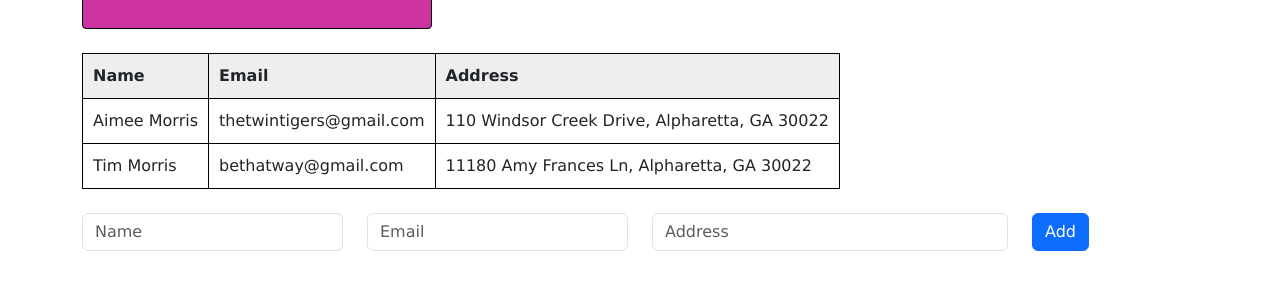
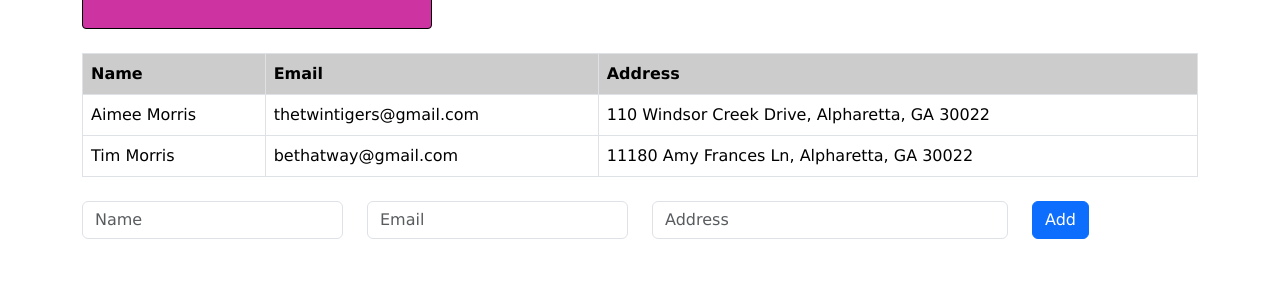
Before and after one commit to aimo88/sandbox, a website: page src/html/test.html in a window 1280 px wide. Shown: the part 212-502 px from the top of the page. Drawn offline with nearby package versions, Linux system fonts and the light colour scheme.

Commit message:
Added bootstrap styling to table

```diff
--- a/src/html/test.html
+++ b/src/html/test.html
@@ -29,18 +29,9 @@
                 font-size: 16px;
                 font-weight: normal;
             }
-            table {
-                border: 1.0px solid #000;
-                border-collapse: collapse;
+            thead tr, thead th {
+                background-color: #ccc !important;
             }
-            thead tr {
-                background-color: #eee;
-            }
-            tbody td, thead th {
-                padding: 10px;
-                border: 1.0px solid #000;
-            }
-
         </style>
         <script type="text/javascript">
 
@@ -57,7 +48,7 @@
                     <span>earth</span>
                     <p>we are all just floating around on this spinning rock trying to make connections</p>
                 </div>
-                <table class="mt-4" border="0">
+                <table class="mt-4 table table-bordered table-hover" border="0">
                     <thead>
                         <tr>
                             <th>Name</th>
```
